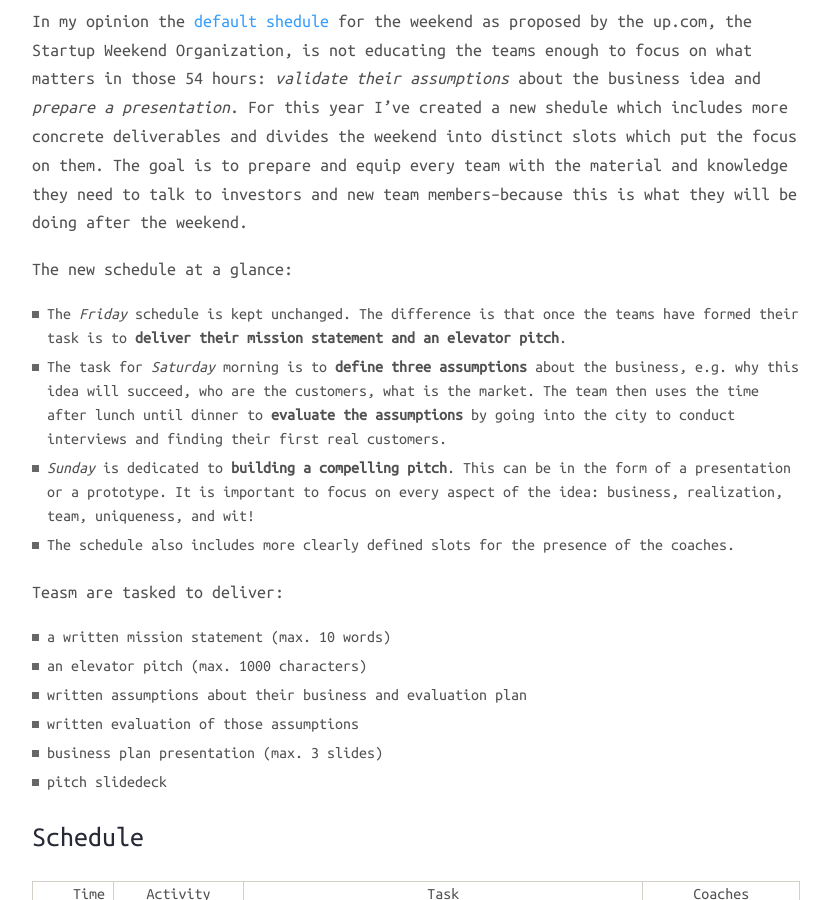
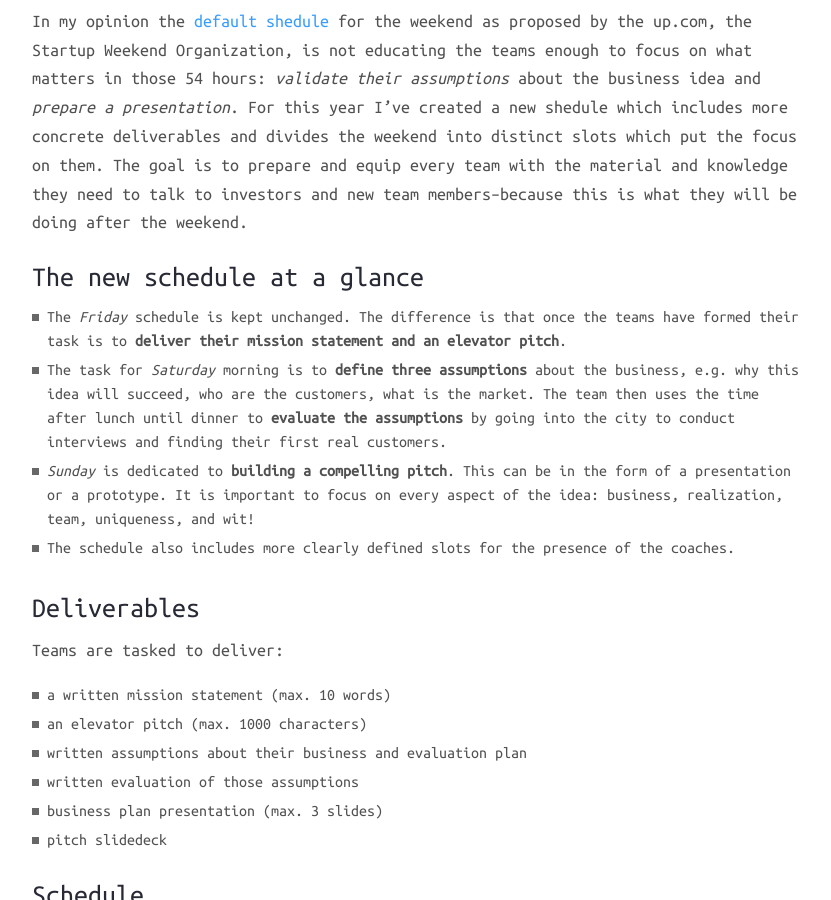
Before and after one commit to coderbyheart/blog, a Jekyll site: the page built from _posts/2015-05-31-Improving-the-Startup-Weekend-experience.md, in a window 1280 px wide and 900 px high, scrolled down 521 px. Shown: the whole window, without its empty margins (224-1055 px from the left). Built offline with Jekyll 4.4.1, drawn with Linux system fonts in a browser that asks for light colours; nearby versions of some CDN libraries; comment, search, counter and statistics services are not loaded.

Commit message:
Update 2015-05-31-Improving-the-Startup-Weekend-experience.md

```diff
--- a/_posts/2015-05-31-Improving-the-Startup-Weekend-experience.md
+++ b/_posts/2015-05-31-Improving-the-Startup-Weekend-experience.md
@@ -19,14 +19,18 @@
 
 In my opinion the [default shedule](https://gist.github.com/coderbyheart/fda7f88914752c8a7637) for the weekend as proposed by the up.com, the Startup Weekend Organization, is not educating the teams enough to focus on what matters in those 54 hours: *validate their assumptions* about the business idea and *prepare a presentation*. For this year I've created a new shedule which includes more concrete deliverables and divides the weekend into distinct slots which put the focus on them. The goal is to prepare and equip every team with the material and knowledge they need to talk to investors and new team members–because this is what they will be doing after the weekend.
 
-The new schedule at a glance:
+## The new schedule at a glance
 
  * The *Friday* schedule is kept unchanged. The difference is that once the teams have formed their task is to **deliver their mission statement and an elevator pitch**.
  * The task for *Saturday* morning is to **define three assumptions** about the business, e.g. why this idea will succeed, who are the customers, what is the market. The team then uses the time after lunch until dinner to  **evaluate the assumptions** by going into the city to conduct interviews and finding their first real customers.
  * *Sunday* is dedicated to **building a compelling pitch**. This can be in the form of a presentation  or a prototype. It is important to focus on every aspect of the idea: business, realization, team, uniqueness, and wit!
  * The schedule also includes more clearly defined slots for the presence of the coaches.
+ *
 
-Teasm are tasked to deliver:
+## Deliverables
+
+Teams are tasked to deliver:
+
  * a written mission statement (max. 10 words)
  * an elevator pitch (max. 1000 characters)
  * written assumptions about their business and evaluation plan
```
